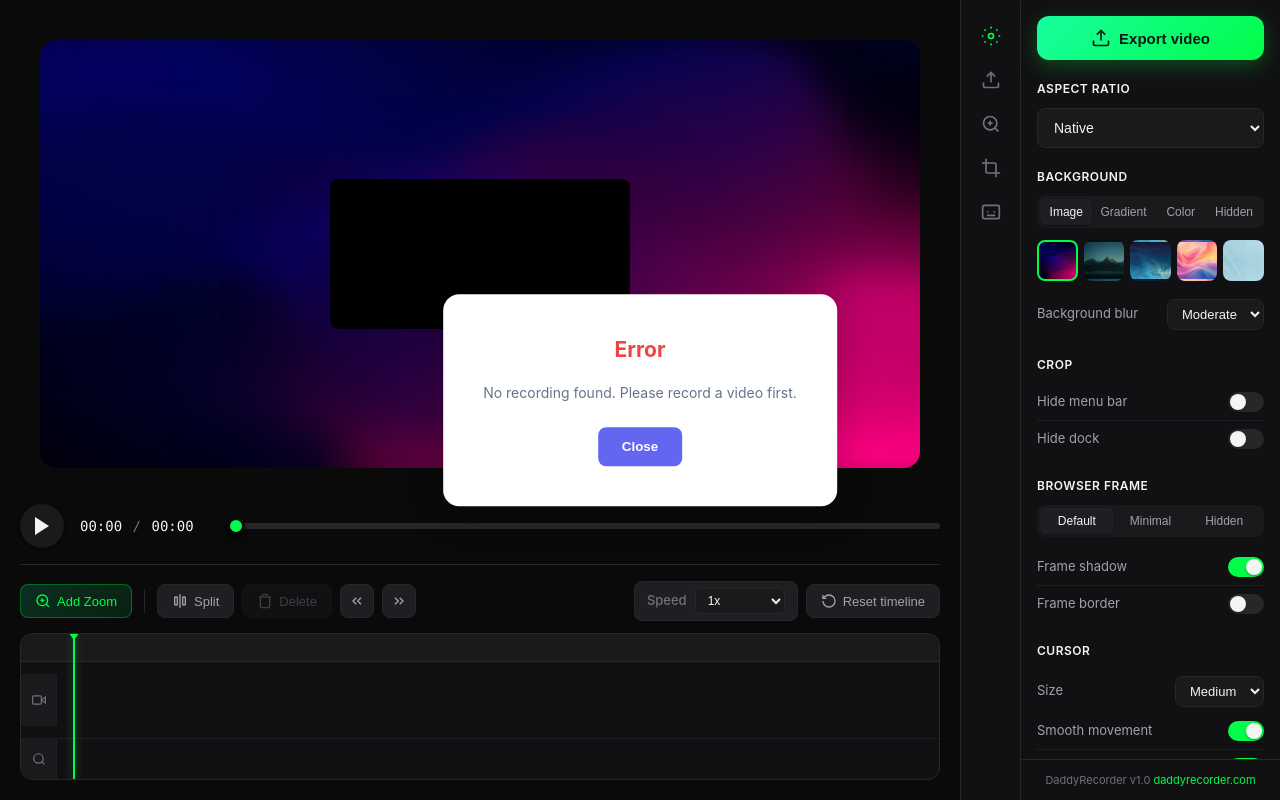
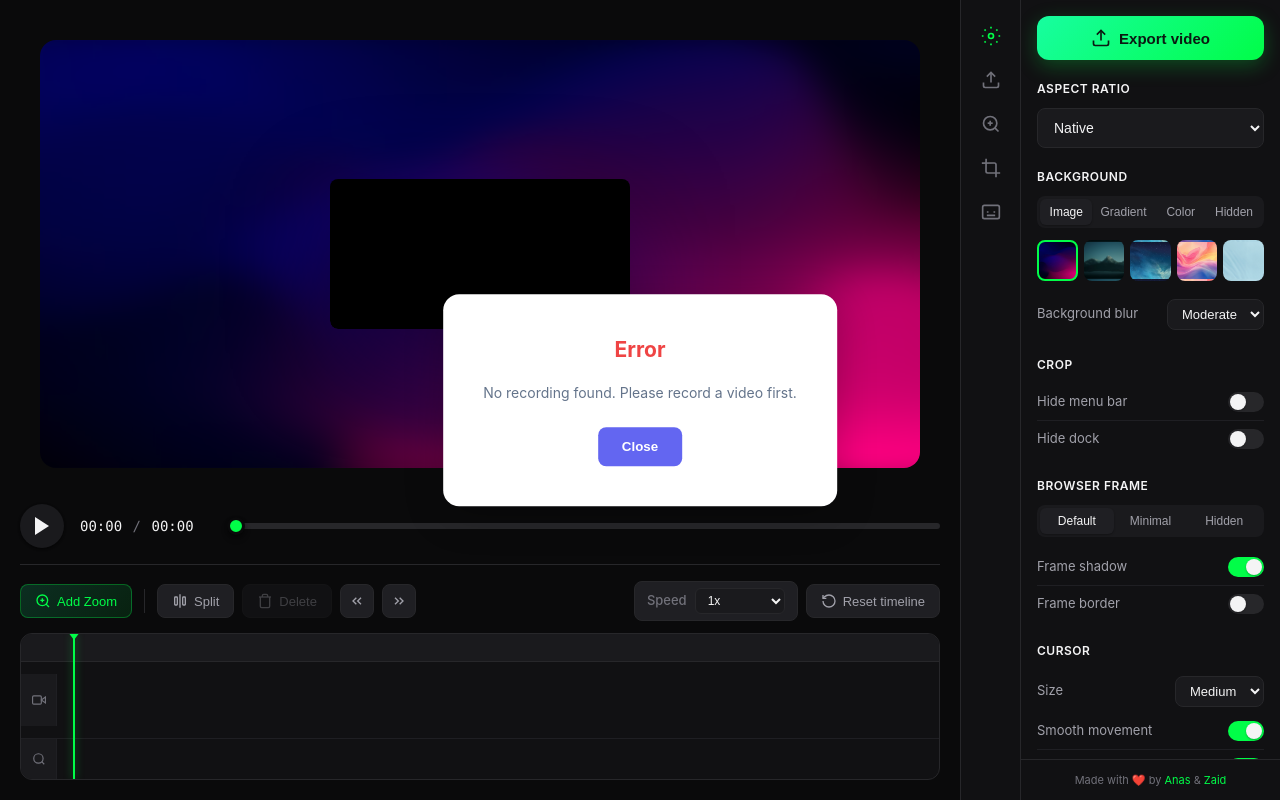
Before and after one commit to muhammedanaskhan/demozar, a browser extension: page editor/editor.html in a window 1280 px wide. Drawn offline with Linux system fonts and the light colour scheme.

Commit message:
signature

```diff
--- a/editor/editor.html
+++ b/editor/editor.html
@@ -510,8 +510,10 @@
 
       <!-- Sidebar Footer -->
       <div class="sidebar-footer">
-        <span>DaddyRecorder v1.0</span>
-        <a href="https://daddyrecorder.com" target="_blank">daddyrecorder.com</a>
+        <span>Made with ❤️ by</span>
+        <a href="https://x.com/muhamdanaskhan" target="_blank">Anas</a>
+        <span>&</span>
+        <a href="https://x.com/okzaid" target="_blank">Zaid</a>
       </div>
     </aside>
   </div>
```
